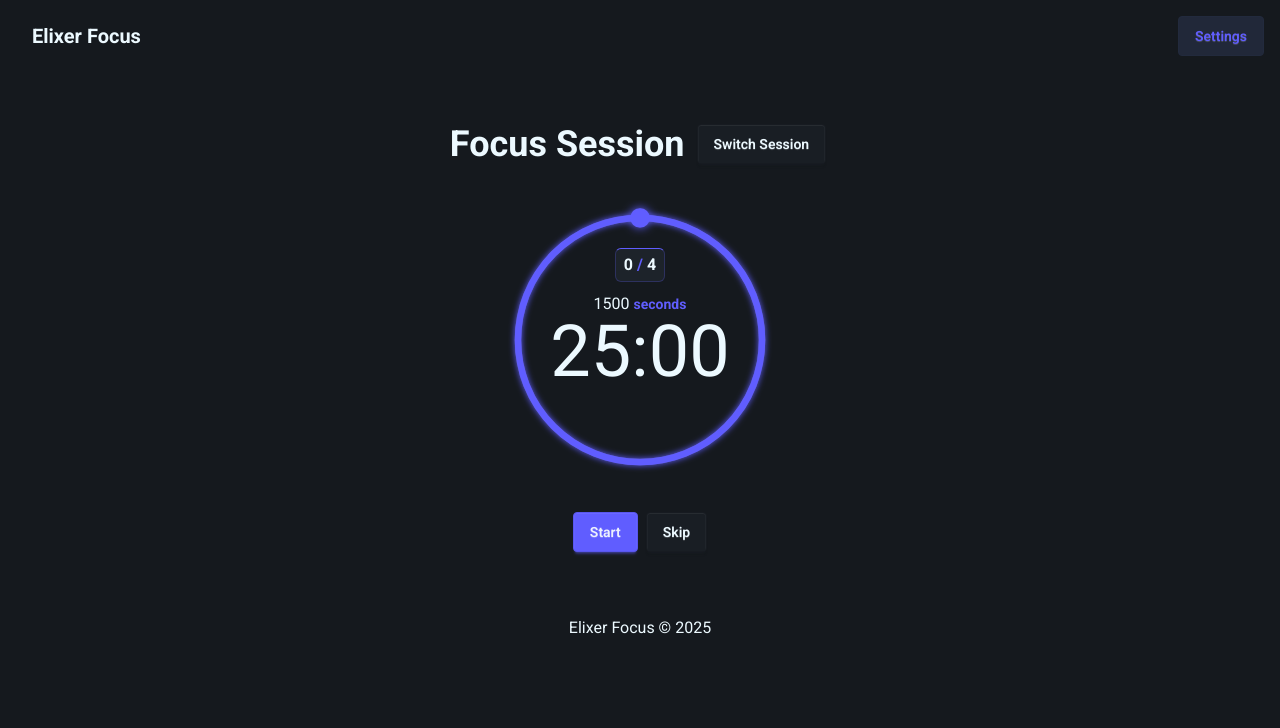
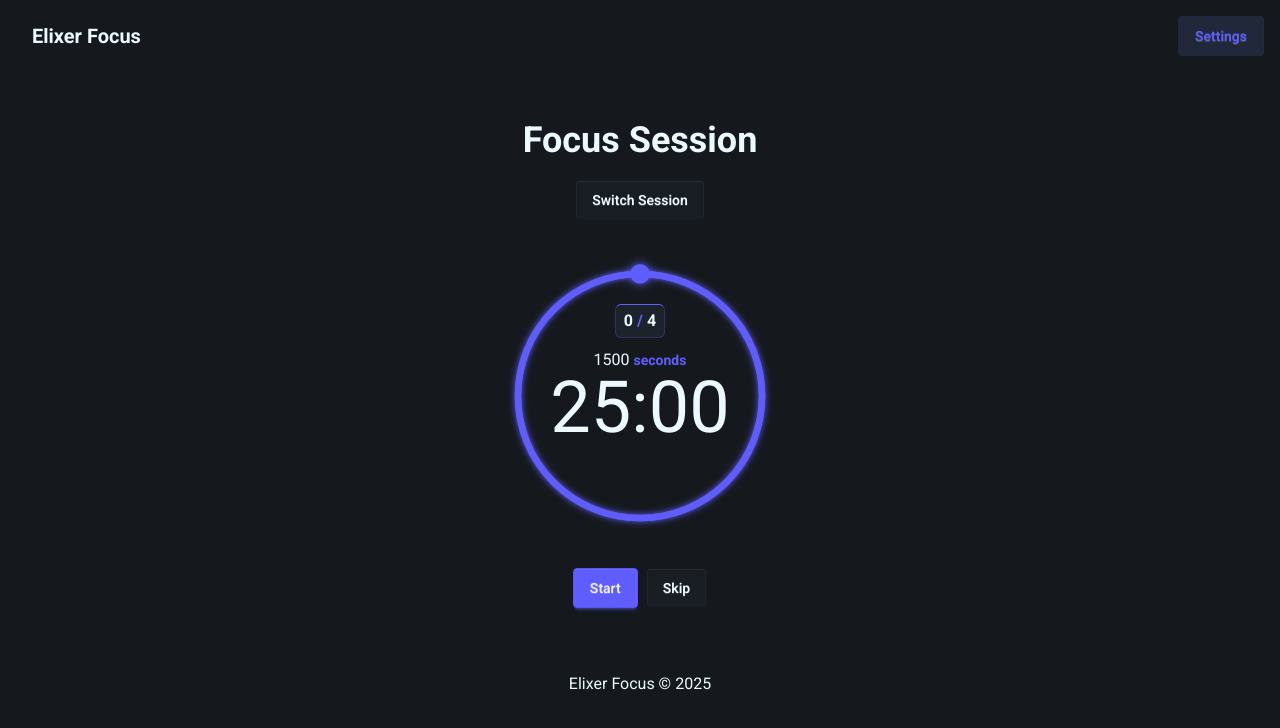
Before and after one commit to elixer-prince/elixer-focus, a React (Vite) app in the folder react-frontend/: page / in a window 1280 px wide. Shown: the top 728 px of the page. Built offline with nearby package versions, Linux system fonts and the light colour scheme.

Commit message:
style(countdown-timer): change header direction to avoid jarring jump when manually switching sessions

```diff
--- a/react-frontend/src/features/CountdownTimer/SessionDisplay/Index.tsx
+++ b/react-frontend/src/features/CountdownTimer/SessionDisplay/Index.tsx
@@ -3,7 +3,7 @@ import SessionTypeHeader from "@features/CountdownTimer/SessionDisplay/SessionTy
 
 const CountdownTimerHeader = () => {
     return (
-        <header className="mt-8 flex flex-wrap items-center justify-center gap-x-2 gap-y-4">
+        <header className="mt-8 flex flex-col items-center justify-center gap-x-2 gap-y-4">
             <SessionTypeHeader />
             <SessionSwitcher />
         </header>
```
